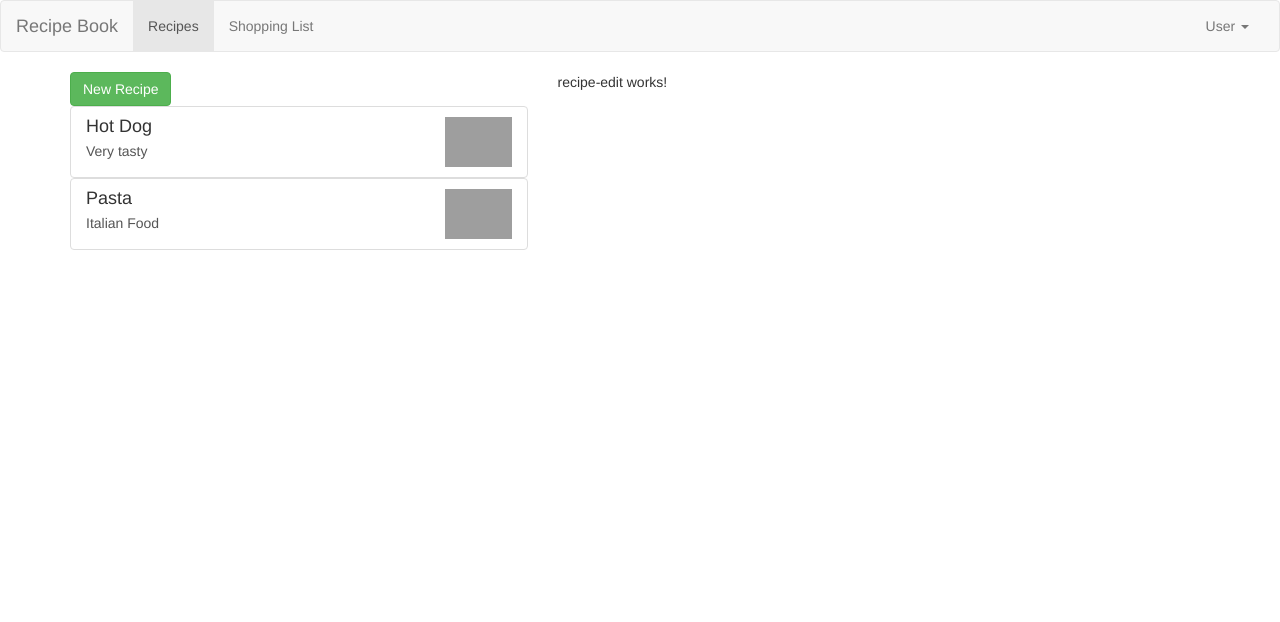
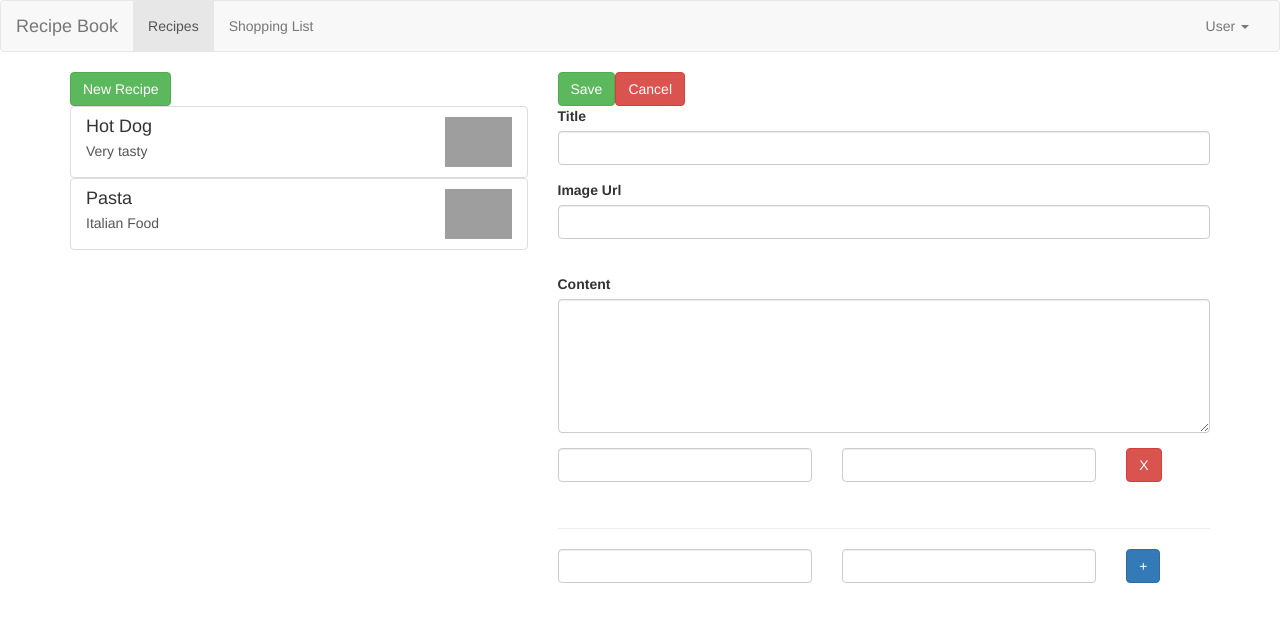
Before and after one commit to Karfann/Angular-2-Recipe-Book, an Angular app: page /recipes/new in a window 1280 px wide. Shown: the top 622 px of the page. Built offline with nearby package versions, Linux system fonts and the light colour scheme; grey boxes are pictures that could not be loaded.

Commit message:
Class 139 ok

```diff
--- a/src/app/recipes/recipe-edit/recipe-edit.component.html
+++ b/src/app/recipes/recipe-edit/recipe-edit.component.html
@@ -1,3 +1,93 @@
-<p>
-  recipe-edit works!
-</p>
+<div class="row">
+  <div class="col-xs-12">
+    <form>
+      <div class="row">
+        <div class="col-xs-12">
+          <button type="submit" class="btn btn-success">Save</button>
+          <a class="btn btn-danger">Cancel</a>
+        </div>
+      </div>
+      <div class="row">
+        <div class="col-xs-12">
+          <div class="form-group">
+            <label for="name">Title</label>
+            <input
+              type="text"
+              id="name"
+              class="form-control">
+          </div>
+        </div>
+      </div>
+      <div class="row">
+        <div class="col-xs-12">
+          <div class="form-group">
+            <label for="image-url">Image Url</label>
+            <input
+              type="text"
+              id="image-url"
+              class="form-control">
+          </div>
+        </div>
+      </div>
+      <div class="row">
+        <div class="col-xs-12">
+          <div class="img">
+            <img>
+          </div>
+        </div>
+      </div>
+      <div class="row">
+        <div class="col-xs-12">
+          <div class="form-group">
+            <label for="content">Content</label>
+            <textarea
+              type="text"
+              id="content"
+              rows="6"
+              class="form-control"></textarea>
+          </div>
+        </div>
+      </div>
+      <div class="row">
+        <div class="col-xs-12">
+          <ul class="list-group">
+            <div
+              class="row">
+              <div>
+                <div class="col-sm-5">
+                  <input
+                    type="text"
+                    class="form-control">
+                </div>
+                <div class="col-sm-5">
+                  <input
+                    type="text"
+                    class="form-control">
+                </div>
+                <div class="col-sm-2">
+                  <button class="btn btn-danger">X</button>
+                </div>
+              </div>
+
+              <br><br>
+            </div>
+          </ul>
+        </div>
+      </div>
+    </form>
+  </div>
+</div>
+<hr>
+<div class="row">
+  <div class="col-xs-12">
+    <div class="form-group row">
+      <div class="col-md-5"><input type="text" class="form-control"></div>
+      <div class="col-md-5"><input type="text" class="form-control"></div>
+      <div class="col-md-2">
+        <button
+          type="button"
+          class="btn btn-primary">+</button>
+      </div>
+    </div>
+  </div>
+</div>
--- a/src/app/recipes/recipe-edit/recipe-edit.component.ts
+++ b/src/app/recipes/recipe-edit/recipe-edit.component.ts
@@ -1,14 +1,36 @@
-import { Component, OnInit } from '@angular/core';
+import { Component, OnInit, OnDestroy } from '@angular/core';
+import { ActivatedRoute } from '@angular/router';
+import { Subscription } from 'rxjs/Rx';
+
+import { RecipeService } from '../recipe.service';
 
 @Component({
   selector: 'rb-recipe-edit',
   templateUrl: './recipe-edit.component.html'
 })
-export class RecipeEditComponent implements OnInit {
+export class RecipeEditComponent implements OnInit, OnDestroy {
+  private recipeIndex: number;
+  private subscription: Subscription;
 
-  constructor() { }
+  constructor(private route: ActivatedRoute,
+              private recipeService: RecipeService) { }
 
   ngOnInit() {
+    let isNew = true;
+    this.subscription = this.route.params.subscribe(
+      (params: any) => {
+        if (params.hasOwnProperty('id')){
+          isNew = false;
+          this.recipeIndex = +params['id']
+        } else {
+          isNew = true;
+        }
+      }
+    );
+  }
+
+  ngOnDestroy(){
+    this.subscription.unsubscribe();
   }
 
 }
--- a/src/app/shopping-list/shopping-list-add.component.html
+++ b/src/app/shopping-list/shopping-list-add.component.html
@@ -1,22 +1,31 @@
 <div class="row">
   <div class="col-xs-12">
-    <form id="shopping-list-add">
+    <form id="shopping-list-add" (ngSubmit)="onSubmit(f.value)" #f="ngForm">
       <div class="row">
         <div class="col-sm-5 form-group">
           <label for="item-name">Name</label>
-          <input type="text" id="item-name" required class="form-control">
+          <input type="text" id="item-name"
+            required class="form-control"
+            [ngModel]="item.name" name="name">
         </div>
 
         <div class="col-sm-2 form-group">
           <label for="item-amount">Amount</label>
-          <input type="text" id="item-amount" required class="form-control">
+          <input type="text" id="item-amount"
+            required class="form-control"
+            [ngModel]="item.amount" name="amount">
         </div>
       </div>
       <div class="row">
         <div class="col-xs-12">
-          <button class="btn btn-success" type="submit">Add</button>
-          <button class="btn btn-danger" type="button">Delete Item</button>
-          <button class="btn btn-primary" type="button">Clear</button>
+          <button class="btn btn-success" type="submit"
+            *ngIf="isAdd"  [disabled]="!f.valid">Add</button>
+          <button class="btn btn-success" type="submit"
+            *ngIf="!isAdd" [disabled]="!f.valid">Save</button>
+          <button class="btn btn-danger" type="button"
+            *ngIf="!isAdd" (click)="onDelete()">Delete Item</button>
+          <button class="btn btn-primary" type="button"
+            *ngIf="!isAdd" (click)="onClear()">Clear</button>
         </div>
       </div>
     </form>
--- a/src/app/shopping-list/shopping-list-add.component.ts
+++ b/src/app/shopping-list/shopping-list-add.component.ts
@@ -1,14 +1,48 @@
-import { Component, OnInit } from '@angular/core';
+import { Component, OnChanges, Input, Output, EventEmitter } from '@angular/core';
+import { Ingredient } from '../shared/ingredient';
+import { ShoppingListService } from './shopping-list.service';
 
 @Component({
   selector: 'rb-shopping-list-add',
   templateUrl: './shopping-list-add.component.html'
 })
-export class ShoppingListAddComponent implements OnInit {
+export class ShoppingListAddComponent implements OnChanges {
 
-  constructor() { }
+  @Input() item: Ingredient;
+  @Output() cleared = new EventEmitter();
 
-  ngOnInit() {
+  isAdd: Boolean = true;
+
+  constructor(private sls: ShoppingListService) {}
+
+  onSubmit(ingredient: Ingredient){
+    const newIngredient = new Ingredient(ingredient.name, ingredient.amount);
+    if (!this.isAdd){
+      this.sls.editItem(this.item, newIngredient)
+      this.onClear();
+    } else {
+      this.item = newIngredient;
+      this.sls.addItem(this.item);
+    }
+  }
+
+  ngOnChanges(changes) {
+    if(changes.item.currentValue === null) {
+      this.isAdd = true;
+      this.item = { name: null, amount: null};
+    }else{
+      this.isAdd = false;
+    }
+  }
+
+  onDelete(){
+    this.sls.deleteItem(this.item);
+    this.onClear();
+  }
+
+  onClear(){
+    this.isAdd = true;
+    this.cleared.emit(null);
   }
 
 }
--- a/src/app/shopping-list/shopping-list.component.html
+++ b/src/app/shopping-list/shopping-list.component.html
@@ -1,9 +1,10 @@
 <div class="row">
   <div class="col-xs-10">
-    <rb-shopping-list-add></rb-shopping-list-add>
+    <rb-shopping-list-add [item]="selectedItem" (cleared)="onCleared()"></rb-shopping-list-add>
     <hr>
     <ul class="list-group">
-      <a class="list-group-item" style="cursor: pointer" *ngFor="let item of items">
+      <a class="list-group-item" style="cursor: pointer"
+        *ngFor="let item of items" (click)="onSelectItem(item)">
         {{item.name}}: {{item.amount}}
       </a>
     </ul>
--- a/src/app/shopping-list/shopping-list.component.ts
+++ b/src/app/shopping-list/shopping-list.component.ts
@@ -10,10 +10,18 @@ export class ShoppingListComponent implements OnInit {
 
   items: Ingredient[] = [];
 
+  selectedItem: Ingredient = null;
+
   constructor(private slService: ShoppingListService) { }
 
   ngOnInit() {
     this.items = this.slService.getItems();
   }
 
+  onSelectItem(item: Ingredient) {
+    this.selectedItem = item;
+  }
+  onCleared(){
+    this.selectedItem = null;
+  }
 }
--- a/src/app/shopping-list/shopping-list.service.ts
+++ b/src/app/shopping-list/shopping-list.service.ts
@@ -13,4 +13,16 @@ export class ShoppingListService {
   addItems(items: Ingredient[]){
     Array.prototype.push.apply(this.items, items);
   }
+
+  addItem(item: Ingredient){
+    this.items.push(item);
+  }
+
+  editItem(oldItem: Ingredient, newItem: Ingredient){
+    this.items[this.items.indexOf(oldItem)] = newItem;
+  }
+
+  deleteItem(item: Ingredient){
+    this.items.splice(this.items.indexOf(item), 1);
+  }
 }
```
